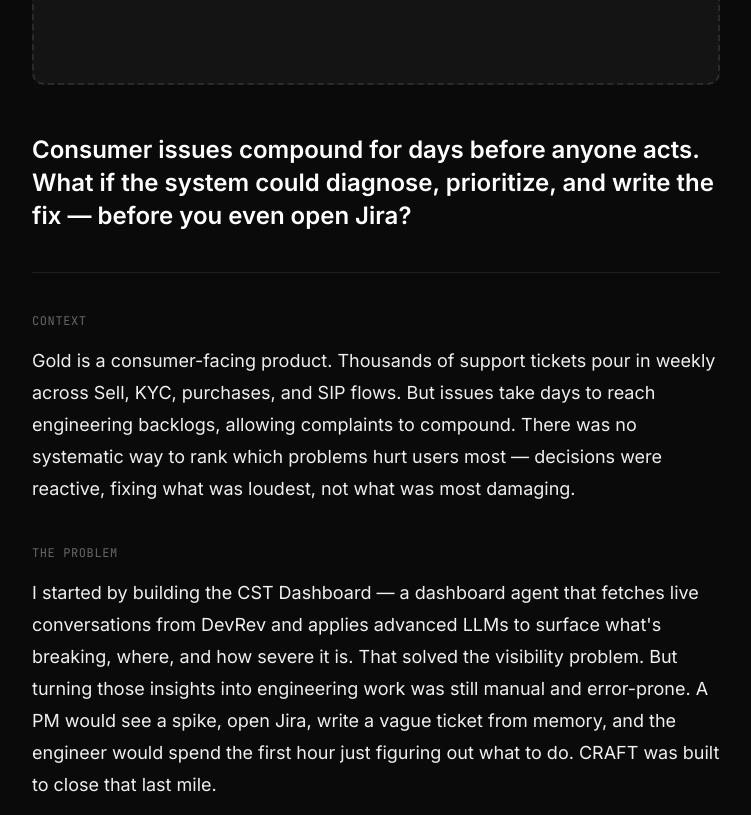
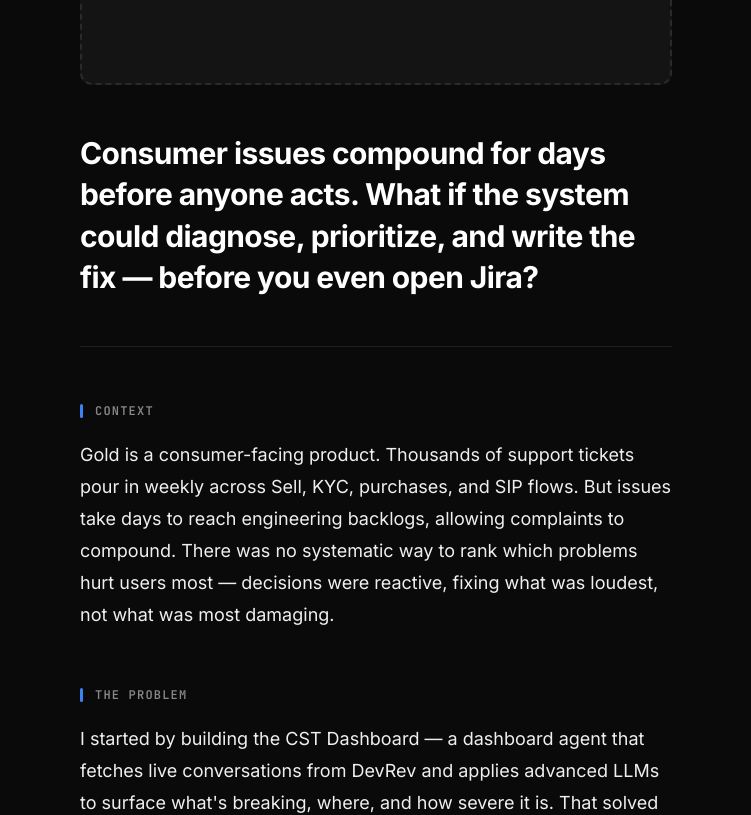
Before and after one commit to RohitKalita17/Rohit-s-Portfolio, a Next.js app: page /cases/craft in a window 1280 px wide. Shown: the part 680-1495 px from the top of the page, without its empty margins (264-1015 px from the left). Built offline with nearby package versions, Linux system fonts and the light colour scheme.

Commit message:
sizes of pages

```diff
--- a/app/cases/[slug]/page.tsx
+++ b/app/cases/[slug]/page.tsx
@@ -65,7 +65,7 @@
         </div>
       </nav>
 
-      <article className="max-w-3xl mx-auto px-6 md:px-10 py-14">
+      <article className="max-w-2xl mx-auto px-6 md:px-10 py-14">
         {/* Case file number + tags */}
         <div className="flex flex-wrap items-center gap-3">
           <span
@@ -123,14 +123,14 @@
 
         {/* Headline */}
         <p
-          className="mt-12 text-xl md:text-2xl font-semibold leading-snug"
-          style={{ color: "var(--text-primary)" }}
+          className="mt-12 text-2xl md:text-3xl font-bold leading-snug"
+          style={{ color: "var(--text-primary)", letterSpacing: "-0.02em" }}
         >
           {c.headline}
         </p>
 
         {/* Divider */}
-        <hr className="mt-10 border-0 border-t" style={{ borderColor: "#1e1e1e" }} />
+        <hr className="mt-12 border-0 border-t" style={{ borderColor: "#1e1e1e" }} />
 
         {/* Context */}
         <Section title="Context">
@@ -254,13 +254,25 @@
 
 function Section({ title, children }: { title: string; children: React.ReactNode }) {
   return (
-    <div className="mt-10">
-      <h2
-        className="text-xs uppercase tracking-wider mb-4"
-        style={{ color: "var(--text-tertiary)", fontFamily: "var(--font-jetbrains), monospace" }}
-      >
-        {title}
-      </h2>
+    <div className="mt-14">
+      <div className="flex items-center gap-3 mb-5">
+        <span
+          style={{
+            display: "inline-block",
+            width: "3px",
+            height: "14px",
+            background: "var(--accent)",
+            borderRadius: "2px",
+            flexShrink: 0,
+          }}
+        />
+        <h2
+          className="text-xs uppercase tracking-widest font-semibold"
+          style={{ color: "#888888", fontFamily: "var(--font-jetbrains), monospace" }}
+        >
+          {title}
+        </h2>
+      </div>
       {children}
     </div>
   );
```
